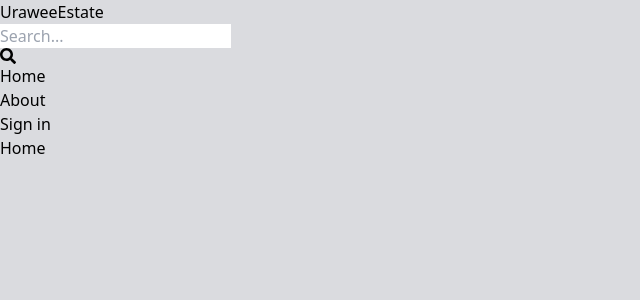
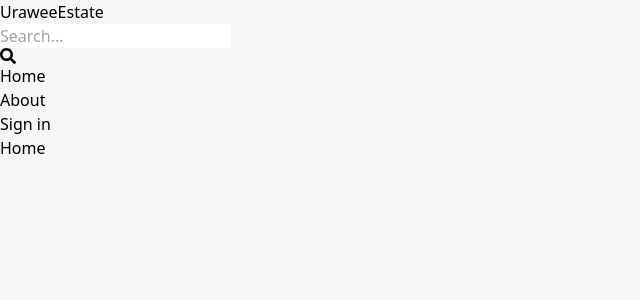
Before and after one commit to nownver/mern-estate, a React (Vite) app in the folder client/: page / in a window 1280 px wide. Shown: the top 300 px of the page, without its empty margins (0-640 px from the left). Built offline with nearby package versions, Linux system fonts and the light colour scheme.

Commit message:
change background color

```diff
--- a/client/src/index.css
+++ b/client/src/index.css
@@ -3,5 +3,5 @@
 @tailwind utilities;
 
 body {
-  background-color: rgb(218, 219, 223);
+  background-color: rgb(245, 246, 248);
 }
```
